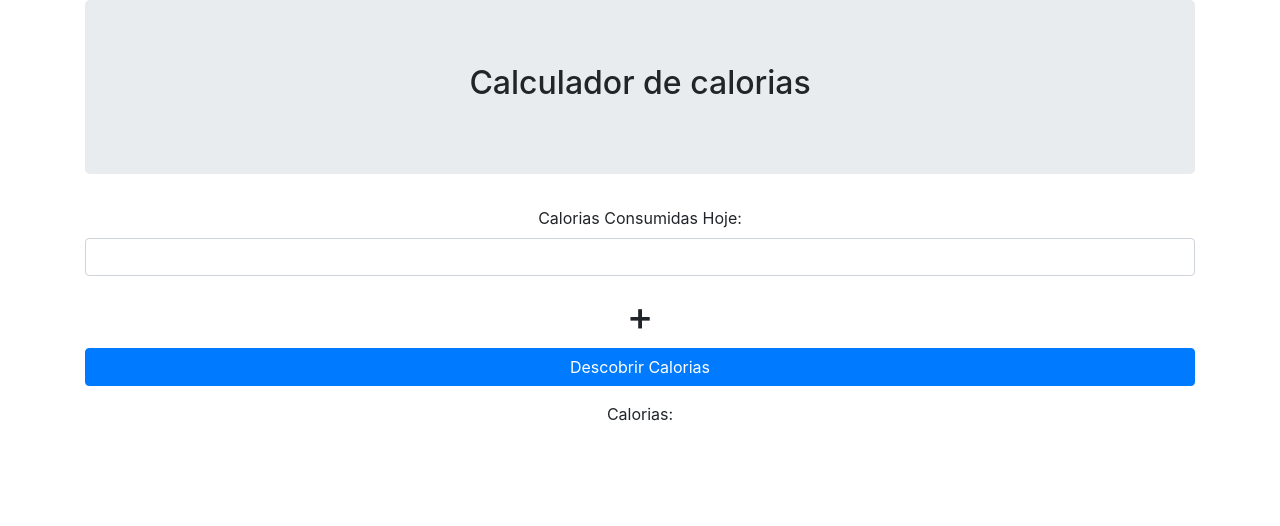
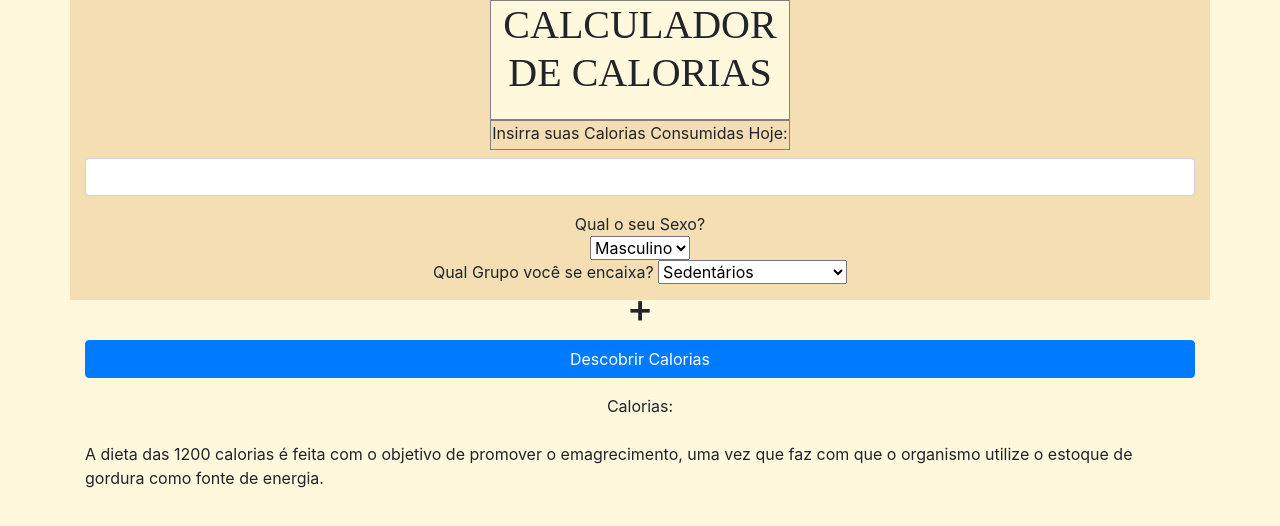
Before and after one commit to ClaudHelloworld/MONACA-AULA-01-PROJETO-BASE, a website: page www/index.html in a window 1280 px wide. Drawn offline with Linux system fonts and the light colour scheme.

Commit message:
Atualização

```diff
--- a/config.xml
+++ b/config.xml
@@ -1,6 +1,6 @@
 <?xml version="1.0" encoding="UTF-8"?>
 <widget xmlns="http://www.w3.org/ns/widgets" id="com.example.claudhelloworld" version="1.0.0">
-  <name>Soma</name>
+  <name>Calculador de Calorias</name>
   <description>Made with Monaca (http://monaca.mobi)</description>
   <author/>
   <content src="index.html"/>
--- a/www/components/acao.js
+++ b/www/components/acao.js
@@ -5,7 +5,7 @@ $(document).on("click","#somar",function(){
 
   if (valor1  <= 1200){
     var cal = 1200 - valor1;
-    var resultado = "Você ainda precisa ou, já está no seu limite de calorias, Restantes = " +  cal;
+    var resultado = "Você ainda precisa ou, já está no seu limite de calorias, Restantes = " +  cal ;
   }
 
   else{
--- a/www/css/style.css
+++ b/www/css/style.css
@@ -1 +1,38 @@
 /**/
+
+.container {
+  height: 300px;
+  background-color: wheat;
+}
+
+.res{
+
+  float: center;
+  width: 100%;
+  background: rgb(255, 250, 250);
+
+}
+.cal{
+  background:cornsilk;
+  font-family: "Times New Roman", Times, serif;
+    height:120px;
+    width:300px;
+    border: 1px solid gray;
+    margin: 0 auto 0 auto;
+}
+
+.box{
+     float:center;
+    height:30px;
+    width:300px;
+    border: 1px solid gray;
+}
+.all{
+
+  background-color:cornsilk;
+}
+.aviso{
+  float:center;
+    height:30px;
+    width:300px;
+}
--- a/www/index.html
+++ b/www/index.html
@@ -16,25 +16,46 @@
   <link rel="stylesheet" href="lib/bootstrap-4.5.2-dist/css/bootstrap.min.css"
 </head>
 
-<body>
+<body class="all">
   <div class="container">
 
     <div class="row">
-      <div class="col-12">
-        <div class="jumbotron">
-        <center>  <h2> Calculador de calorias </h2> </center>
+      <div class="col-12" "sm-12">
+
+
+        <center>  <h1 class="cal"> CALCULADOR DE CALORIAS </h1> </center>
         </div>
+        <div  </div>
       </div>
    </div>
 
     <div class="row">
       <div class="col-12">
         <div class="form-group">
-          <center><label for=""> Calorias Consumidas Hoje: </label></center>
+          <center> <label class="box" for=""> Insirra suas Calorias Consumidas Hoje: </label></center>
             <input type="number" class="form-control" id="valor1">
         </div>
       </div>
     </div>
+
+ <center> Qual o seu Sexo?<br> <select name="sexo" value = "Sexo">
+
+		<option value="M">Masculino</option>
+		<option value="F">Feminino</option>
+
+	        </select>
+          <br>
+
+          Qual Grupo você se encaixa? <select name="GP" value = "gp">
+
+		<option value="1">Sedentários</option>
+		<option value="2">Levemente Ativo</option>
+    <option value="3">Moderadamente Ativo</option>
+		<option value="4">Altamente Ativo</option>
+    <option value="5">Extremamente Ativo</option>
+
+
+	        </select> </center>
 
 <center><h1> + </h1></center>
 
@@ -51,11 +72,12 @@
       <div class="col-12">
         <div class="form-group">
           <center><label for=""> Calorias: </label></center>
-            <div id ="resultado"> </div>
+           <center> <div class="res" id ="resultado"> </div>
         </div>
       </div>
     </div>
 
+     <div class="reco"> A dieta das 1200 calorias é feita com o objetivo de promover o emagrecimento, uma vez que faz com que o organismo utilize o estoque de gordura como fonte de energia. </div>
   </div>
 
 </body>
```
Also changed, not shown: 6 other files.
